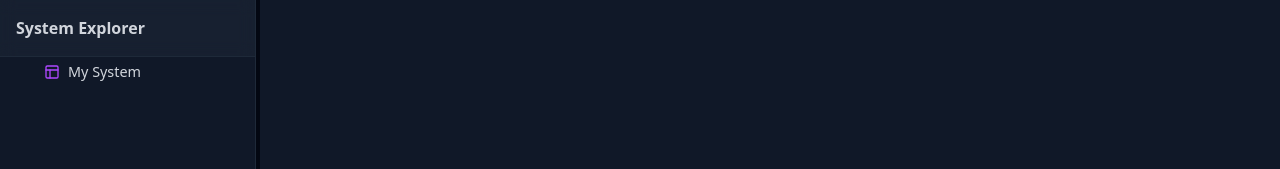
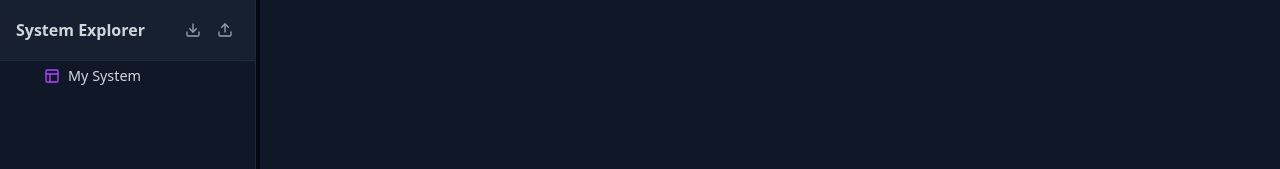
Before and after one commit to twinprime/integra, a React (Vite) app: page / in a window 1280 px wide. Shown: the top 169 px of the page. Built offline with nearby package versions, Linux system fonts and the light colour scheme.

Commit message:
feat: add save/load buttons to System Explorer
- Add icon-only Save and Load buttons next to System Explorer title
- Save entire system model to YAML file
- Load system model from YAML file
- Use file download/upload browser APIs
- Buttons appear in explorer header without labels

```diff
--- a/package.json
+++ b/package.json
@@ -14,6 +14,7 @@
   },
   "dependencies": {
     "@tailwindcss/vite": "^4.1.18",
+    "@types/js-yaml": "^4.0.9",
     "clsx": "^2.1.1",
     "js-yaml": "^4.1.1",
     "lucide-react": "^0.561.0",
--- a/src/components/TreeView.tsx
+++ b/src/components/TreeView.tsx
@@ -8,10 +8,13 @@ import {
   FileText,
   Layout,
   Activity,
+  Download,
+  Upload,
 } from "lucide-react"
 import { useSystemStore } from "../store/useSystemStore"
 import type { Node, SystemNode, ComponentNode } from "../store/types"
 import { ContextMenu } from "./ContextMenu"
+import yaml from "js-yaml"
 
 interface TreeNodeProps {
   node: Node
@@ -122,6 +125,7 @@ const TreeNode = ({ node, onContextMenu }: TreeNodeProps) => {
 
 export const TreeView = () => {
   const system = useSystemStore((state) => state.system)
+  const setSystem = useSystemStore((state) => state.setSystem)
   const addNode = useSystemStore((state) => state.addNode)
   const selectNode = useSystemStore((state) => state.selectNode)
 
@@ -130,6 +134,59 @@ export const TreeView = () => {
     y: number
     node: Node
   } | null>(null)
+
+  const handleSave = () => {
+    try {
+      const yamlContent = yaml.dump(system, {
+        indent: 2,
+        noRefs: true,
+        skipInvalid: true,
+      })
+
+      const blob = new Blob([yamlContent], { type: "text/yaml" })
+      const url = URL.createObjectURL(blob)
+      const a = document.createElement("a")
+      a.href = url
+      a.download = `${system.name.toLowerCase().replace(/\s+/g, "-")}.yaml`
+      document.body.appendChild(a)
+      a.click()
+      document.body.removeChild(a)
+      URL.revokeObjectURL(url)
+    } catch (error) {
+      console.error("Failed to save system:", error)
+      alert("Failed to save system: " + (error as Error).message)
+    }
+  }
+
+  const handleLoad = () => {
+    const input = document.createElement("input")
+    input.type = "file"
+    input.accept = ".yaml,.yml"
+    input.onchange = async (e) => {
+      const file = (e.target as HTMLInputElement).files?.[0]
+      if (!file) return
+
+      try {
+        const text = await file.text()
+        const loadedSystem = yaml.load(text) as SystemNode
+
+        // Validate basic structure
+        if (
+          !loadedSystem ||
+          typeof loadedSystem !== "object" ||
+          loadedSystem.type !== "system"
+        ) {
+          throw new Error("Invalid system file format")
+        }
+
+        setSystem(loadedSystem)
+      } catch (error) {
+        console.error("Failed to load system:", error)
+        alert("Failed to load system: " + (error as Error).message)
+      }
+    }
+    input.click()
+  }
 
   if (!system)
     return <div className="p-4 text-sm text-gray-500">No system defined</div>
@@ -187,7 +244,27 @@ export const TreeView = () => {
   }
 
   return (
-    <div className="pb-8">
+    <>
+      <div className="p-4 border-b border-gray-800 font-semibold text-gray-300 bg-gray-800/50 backdrop-blur-sm flex items-center justify-between">
+        <span>System Explorer</span>
+        <div className="flex gap-1">
+          <button
+            onClick={handleSave}
+            className="p-1.5 hover:bg-gray-700 rounded text-gray-400 hover:text-gray-200 transition-colors"
+            title="Save system to YAML file"
+          >
+            <Download size={16} />
+          </button>
+          <button
+            onClick={handleLoad}
+            className="p-1.5 hover:bg-gray-700 rounded text-gray-400 hover:text-gray-200 transition-colors"
+            title="Load system from YAML file"
+          >
+            <Upload size={16} />
+          </button>
+        </div>
+      </div>
+      <div className="flex-1 overflow-auto pb-8">
         <TreeNode node={system} onContextMenu={handleContextMenu} />
         {contextMenu && (
           <ContextMenu
@@ -198,5 +275,6 @@ export const TreeView = () => {
           />
         )}
       </div>
+    </>
   )
 }
--- a/src/layouts/MainLayout.tsx
+++ b/src/layouts/MainLayout.tsx
@@ -21,10 +21,7 @@ export function MainLayout({
           className="bg-gray-900 border-r border-gray-800"
         >
           <div className="h-full flex flex-col">
-            <div className="p-4 border-b border-gray-800 font-semibold text-gray-300 bg-gray-800/50 backdrop-blur-sm">
-              System Explorer
-            </div>
-            <div className="flex-1 overflow-auto">{leftPanel}</div>
+            {leftPanel}
           </div>
         </Panel>
 
```
Also changed, not shown: 1 other file (tests, documents, lock files or other folders). Lines whose indentation alone changed are shown as unchanged.
